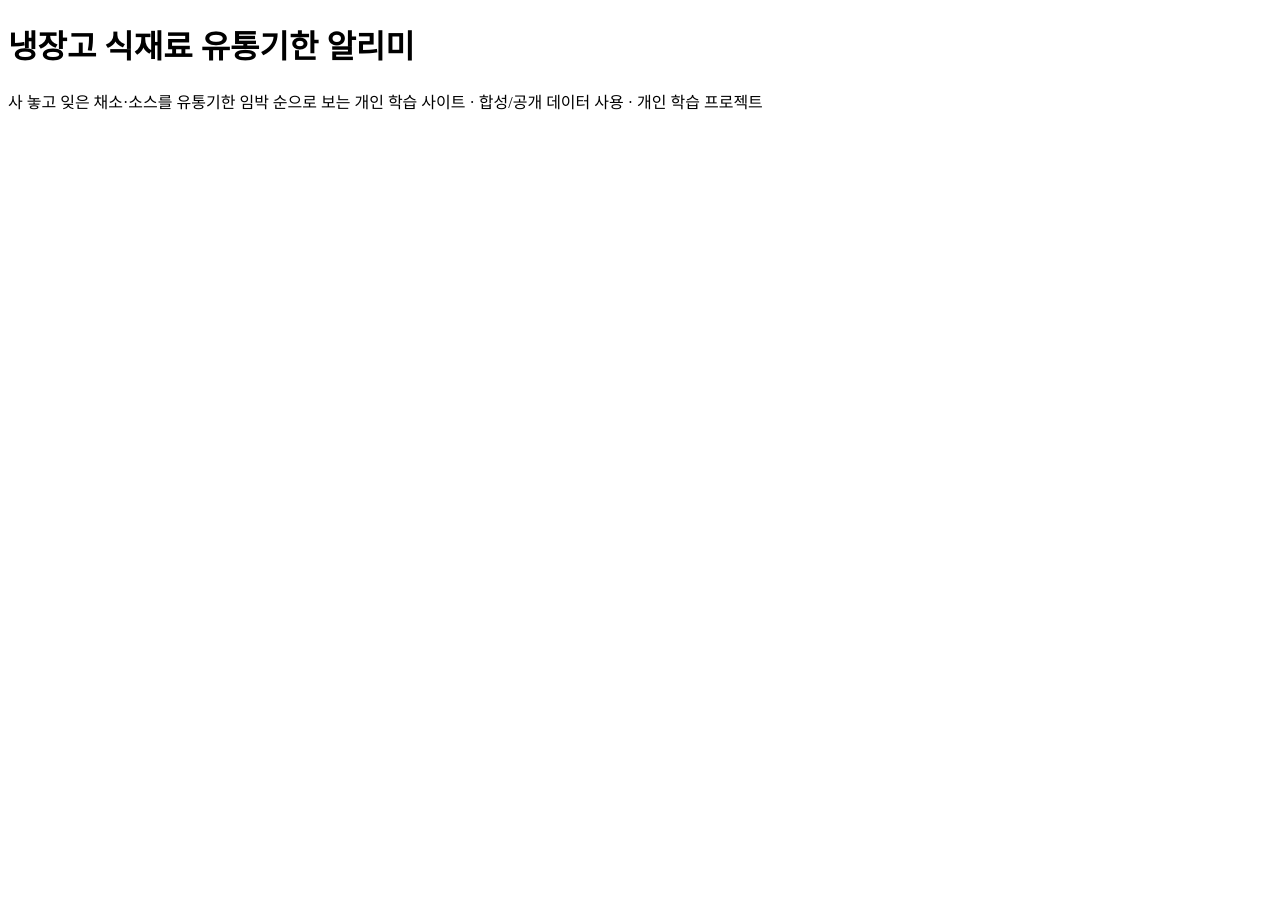
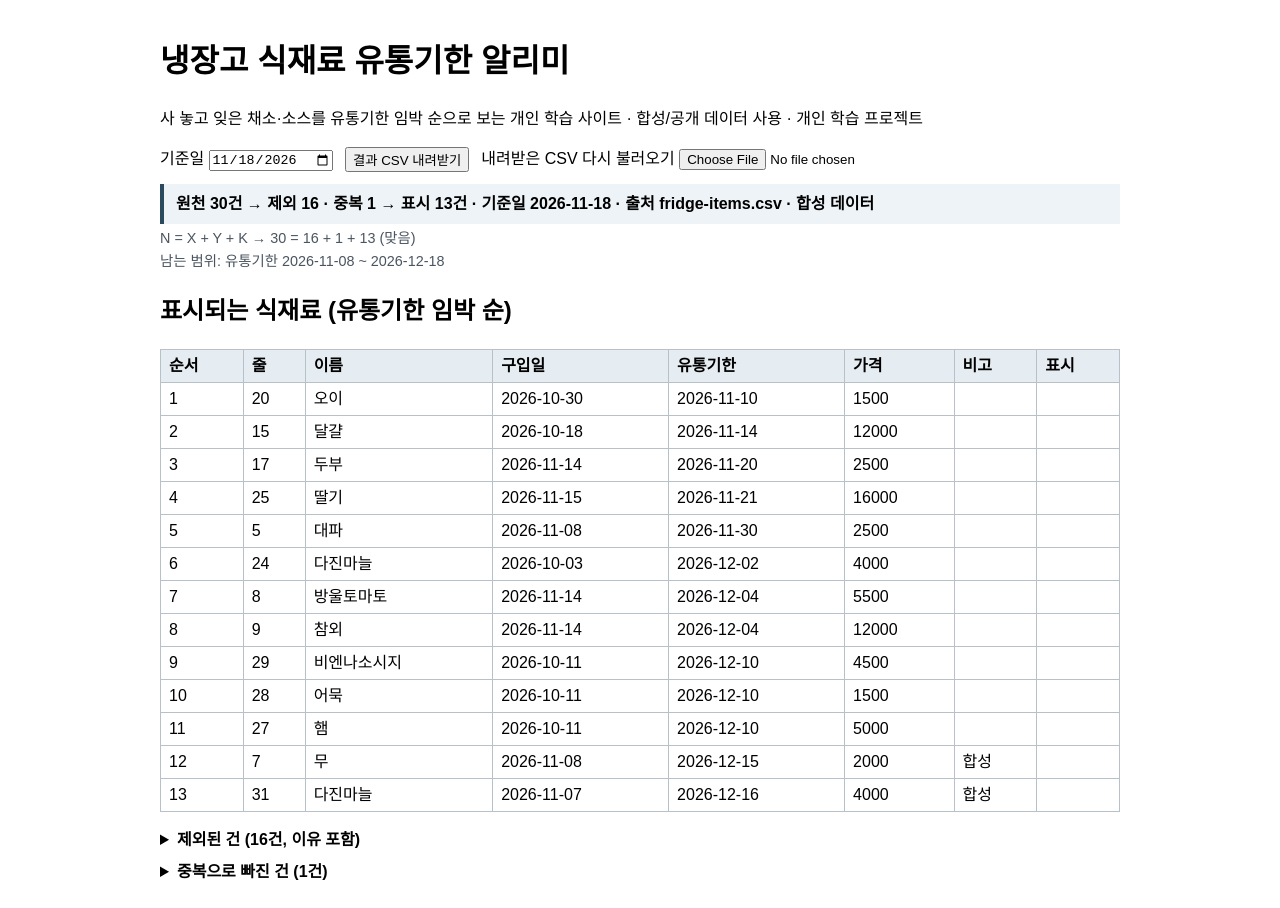
Before and after one commit to fridge-keeper-26/yadok-2026, a plain HTML site: page docs/index.html in a window 1280 px wide. Before the commit the page ends 800 px from the top, so only its background shows below. Drawn offline with Linux system fonts and the light colour scheme.

Commit message:
docs/index.html 수정: 기준일·요약 줄·표·CSV 내려받기/불러오기 화면 (Aside 구현)

```diff
--- a/docs/index.html
+++ b/docs/index.html
@@ -4,9 +4,47 @@
 <meta charset="utf-8">
 <meta name="viewport" content="width=device-width, initial-scale=1">
 <title>냉장고 식재료 유통기한 알리미 — 주경야독 2026</title>
+<style>
+  body { font-family: "Malgun Gothic", "맑은 고딕", sans-serif; max-width: 960px; margin: 0 auto; padding: 16px; line-height: 1.5; }
+  .summary { font-weight: 700; background: #eef3f7; border-left: 4px solid #2c4a5e; padding: 8px 12px; margin: 12px 0 4px; }
+  .small { color: #4a5560; font-size: 0.9em; margin: 2px 0; }
+  .controls { display: flex; flex-wrap: wrap; gap: 12px; align-items: center; margin: 12px 0; }
+  table { border-collapse: collapse; width: 100%; margin: 8px 0 16px; }
+  th, td { border: 1px solid #b8c0c8; padding: 4px 8px; text-align: left; }
+  th { background: #e6edf2; }
+  details { margin: 8px 0; }
+  summary { cursor: pointer; font-weight: 700; }
+</style>
 </head>
 <body>
 <h1>냉장고 식재료 유통기한 알리미</h1>
 <p>사 놓고 잊은 채소·소스를 유통기한 임박 순으로 보는 개인 학습 사이트 · 합성/공개 데이터 사용 · 개인 학습 프로젝트</p>
+
+<div class="controls">
+  <label>기준일 <input type="date" id="baseDate"></label>
+  <button type="button" id="download">결과 CSV 내려받기</button>
+  <label>내려받은 CSV 다시 불러오기 <input type="file" id="upload" accept=".csv,text/csv"></label>
+</div>
+
+<p class="summary" id="summary">불러오는 중…</p>
+<p class="small" id="check"></p>
+<p class="small" id="range"></p>
+<p class="small" id="verify"></p>
+
+<h2>표시되는 식재료 (유통기한 임박 순)</h2>
+<table id="shown"></table>
+
+<details>
+  <summary>제외된 건 (<span id="excludedCount">0</span>건, 이유 포함)</summary>
+  <table id="excluded"></table>
+</details>
+
+<details>
+  <summary>중복으로 빠진 건 (<span id="duplicatesCount">0</span>건)</summary>
+  <table id="duplicates"></table>
+</details>
+
+<noscript>이 페이지는 자바스크립트가 필요합니다.</noscript>
+<script src="app.js"></script>
 </body>
 </html>
```
